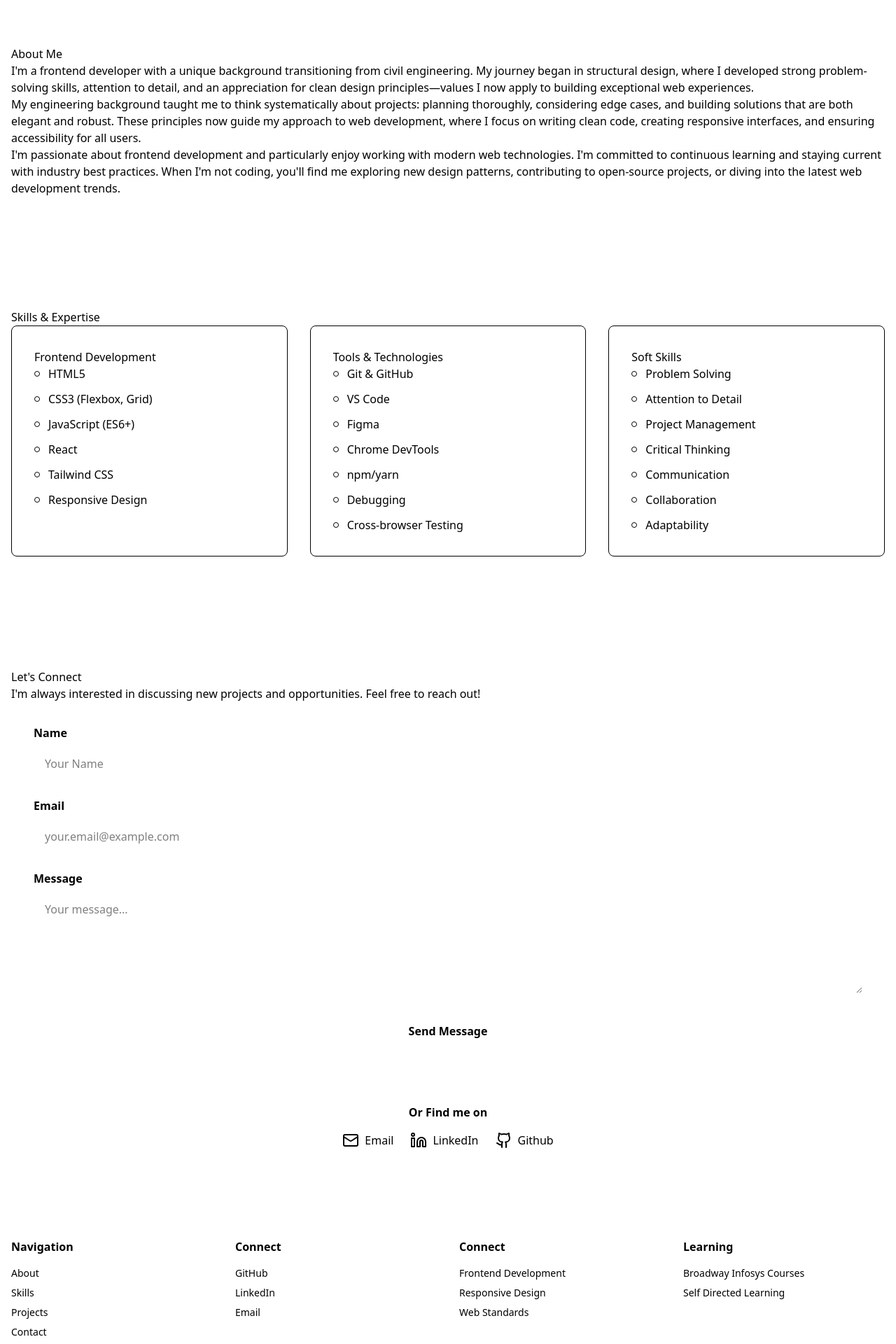
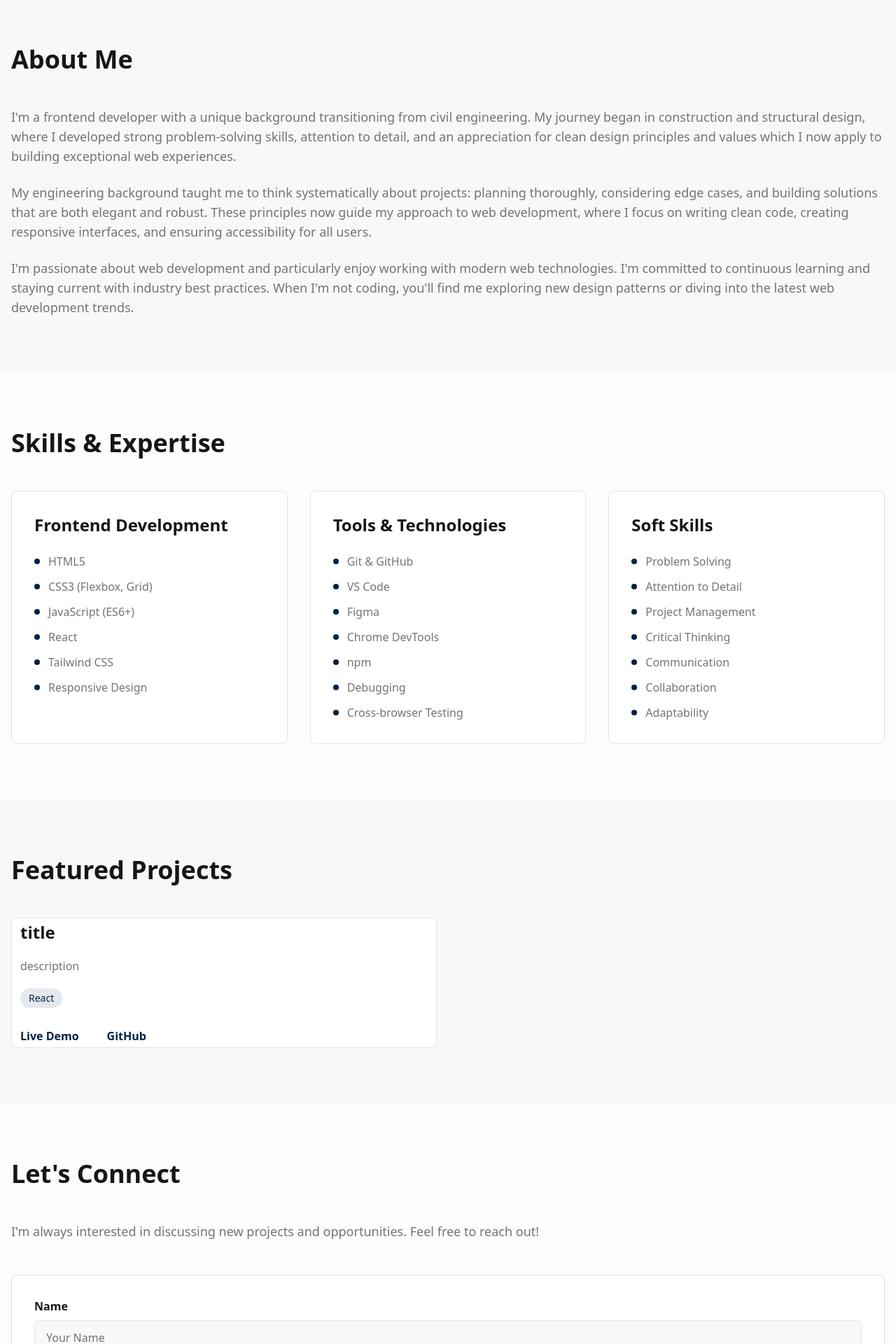
Before and after one commit to pujanshrestha045-arch/My-Portfolio, a React (Vite) app: page / in a window 1280 px wide. Shown: the part 880-2800 px from the top of the page at 70% size. Built offline with nearby package versions, Linux system fonts and the light colour scheme.

Commit message:
css added

```diff
--- a/src/components/About.jsx
+++ b/src/components/About.jsx
@@ -3,22 +3,22 @@ import React from 'react'
 function About() {
     return (
         <>
-            <section id="about" className="py-20 px-4">
+            <section id="about" className="py-20 px-4 bg-(--background)">
                 <div className="container mx-auto">
-                    <h2>About Me</h2>
-                    <div className="">
-                        <p>I'm a frontend developer with a unique background transitioning from civil engineering. My journey began in
+                    <h2 className="text-4xl font-bold text-(--foreground) mb-12 text-balance">About Me</h2>
+                    <div className="space-y-6 text-lg text-(--muted-foreground)">
+                        <p>I'm a frontend developer with a unique background transitioning from civil engineering. My journey began in construction and
                             structural design, where I developed strong problem-solving skills, attention to detail, and an appreciation
-                            for clean design principles—values I now apply to building exceptional web experiences.</p>
+                            for clean design principles and values which I now apply to building exceptional web experiences.</p>
 
                         <p>My engineering background taught me to think systematically about projects: planning thoroughly, considering
                             edge cases, and building solutions that are both elegant and robust. These principles now guide my approach
                             to web development, where I focus on writing clean code, creating responsive interfaces, and ensuring
                             accessibility for all users.</p>
 
-                        <p>I'm passionate about frontend development and particularly enjoy working with modern web technologies. I'm
+                        <p>I'm passionate about web development and particularly enjoy working with modern web technologies. I'm
                             committed to continuous learning and staying current with industry best practices. When I'm not coding,
-                            you'll find me exploring new design patterns, contributing to open-source projects, or diving into the
+                            you'll find me exploring new design patterns or diving into the
                             latest web development trends.</p>
                     </div>
                 </div>
--- a/src/components/Contact.jsx
+++ b/src/components/Contact.jsx
@@ -26,15 +26,15 @@ function Contact() {
 
   return (
     <>
-      <section id='contact' className='py-20 px-4'>
+      <section id='contact' className='py-20 px-4 bg-(--muted)/10'>
         <div className="container mx-auto">
-          <h2>Let's Connect</h2>
-          <p>I'm always interested in discussing new projects and opportunities. Feel free to reach out!</p>
+          <h2 className='text-2xl md:text-4xl font-bold text-(--foreground) mb-12 text-balance'>Let's Connect</h2>
+          <p className='text-lg text-(--muted-foreground) mb-12'>I'm always interested in discussing new projects and opportunities. Feel free to reach out!</p>
 
           {/* Contact Form */}
-          <form className="rounded-lg p-8 mb-12" onSubmit={handleSubmit}>
+          <form className="bg-(--card) rounded-lg p-8 mb-12 border border-(--border)" onSubmit={handleSubmit}>
             <div className="mb-6">
-              <label htmlFor="name" className='block font-semibold mb-2'>Name</label>
+              <label htmlFor="name" className='block text-(--foreground) font-semibold mb-2'>Name</label>
               <input
                 type="text"
                 name="name"
@@ -42,13 +42,13 @@ function Contact() {
                 value={formData.name}
                 required
                 onChange={handleChange}
-                className='w-full rounded-lg px-4 py-3'
+                className='w-full rounded-lg px-4 py-3 bg-(--background) border border-(--border) placeholder-(--muted-foreground)'
                 placeholder='Your Name'
               />
             </div>
 
             <div className="mb-6">
-              <label htmlFor="email" className='block font-semibold mb-2'>Email</label>
+              <label htmlFor="email" className='block text-(--foreground) font-semibold mb-2'>Email</label>
               <input
                 type="email"
                 name="email"
@@ -56,13 +56,13 @@ function Contact() {
                 value={formData.email}
                 required
                 onChange={handleChange}
-                className='w-full rounded-lg px-4 py-3'
+                className='w-full rounded-lg px-4 py-3 bg-(--background) border border-(--border) placeholder-(--muted-foreground)'
                 placeholder='your.email@example.com'
               />
             </div>
 
             <div className="mb-6">
-              <label htmlFor="message" className='block font-semibold mb-2'>Message</label>
+              <label htmlFor="message" className='block text-(--foreground) font-semibold mb-2'>Message</label>
               <textarea
                 name="message"
                 id="message"
@@ -70,7 +70,7 @@ function Contact() {
                 required
                 rows={5}
                 onChange={handleChange}
-                className='w-full rounded-lg px-4 py-3'
+                className='w-full rounded-lg px-4 py-3 bg-(--background) border border-(--border) placeholder-(--muted-foreground)'
                 placeholder='Your message...'>
               </textarea>
             </div>
--- a/src/components/Footer.jsx
+++ b/src/components/Footer.jsx
@@ -5,12 +5,12 @@ function Footer() {
 
   return (
     <>
-      <section id='section' className='py-12 px-4'>
+      <section id='section' className='py-12 px-4 bg-(--foreground) text-(--primary-foreground)'>
         <div className="container mx-auto">
           <div className="grid grid-cols-2 md:grid-cols-4 gap-8 mb-8">
             <div>
-              <h4 className='font-semibold mb-4'>Navigation</h4>
-              <ul className='space-y-2 text-sm'>
+              <h4 className='font-semibold mb-4 text-lg'>Navigation</h4>
+              <ul className='space-y-2 text-sm opacity-80'>
                 <li>
                   <a href="#about">About</a>
                 </li>
@@ -27,8 +27,8 @@ function Footer() {
             </div>
 
             <div>
-              <h4 className="font-semibold mb-4">Connect</h4>
-              <ul className="space-y-2 text-sm">
+              <h4 className="font-semibold mb-4 text-lg">Connect</h4>
+              <ul className="space-y-2 text-sm opacity-80">
                 <li>
                   <a href="#">GitHub</a>
                 </li>
@@ -42,8 +42,8 @@ function Footer() {
             </div>
 
             <div>
-              <h4 className="font-semibold mb-4">Connect</h4>
-              <ul className="space-y-2 text-sm">
+              <h4 className="font-semibold mb-4 text-lg">Connect</h4>
+              <ul className="space-y-2 text-sm opacity-80">
                 <li>
                   <a href="#skills">Frontend Development</a>
                 </li>
@@ -57,16 +57,16 @@ function Footer() {
             </div>
 
             <div>
-              <h4 className="font-semibold mb-4">Learning</h4>
-              <ul className="space-y-2 text-sm">
+              <h4 className="font-semibold mb-4 text-lg">Learning</h4>
+              <ul className="space-y-2 text-sm opacity-80">
                 <li>Broadway Infosys Courses</li>
                 <li>Self Directed Learning</li>
               </ul>
             </div>
           </div>
 
-          <div className="border-t pt-8">
-            <p className='text-center text-sm'>
+          <div className="border-t borer-(--primary-foreground)/20 pt-8">
+            <p className='text-center text-base opacity-80'>
             {currentYear} My Portfolio. Looking forward to contributing to innovative web projects and building
             amazing digital experiences.
             </p>
--- a/src/components/Projects.jsx
+++ b/src/components/Projects.jsx
@@ -1,9 +1,50 @@
 import React from 'react'
 
 function Projects() {
+
+  const projects= [{
+      title: "title",
+      description:
+        "description",
+      technologies: ["React"],
+      liveUrl: "#",
+      githubUrl: "#",
+    },]
+
   return (
     <>
+      <section id='projects' className='py-20 px-4 bg-(--background)'>
+        <div className="container mx-auto">
+          <h2 className='text-2xl md:text-4xl font-bold text-(--foreground) mb-12 text-balance'>Featured Projects</h2>
 
+          <div className="grid md:grid-cols-2 gap-8">
+            {projects.map((project) => (
+              <div key={project.title} className="bg-(--card) rounded-lg border border-(--border) hover:border-(--primary)">
+                <h3 className='px-3 py-1 text-2xl font-bold text-(--foreground) mb-3'>{project.title}</h3>
+                <p className='px-3 py-1 text-(--muted-foreground) mb-4'>{project.description}</p>
+
+                <div className="flex flex-wrap gap-2 mb-6 px-3">
+                  {project.technologies.map((tech) => (
+                    <span key={tech} className='inline-block bg-(--primary)/10 text-(--primary) px-3 py-1 rounded-full text-sm font-medium'>
+                      {tech}
+                    </span>
+                  ))}
+                </div>
+
+                <div className="flex gap-4">
+                  <a href="#" className='px-3 py-1 inline-flex items-center gap-2 font-semibold text-(--primary) hover:underline'>
+                    Live Demo
+                  </a>
+
+                  <a href="#" className='px-3 py-1 inline-flex items-center gap-2 font-semibold text-(--primary) hover:underline'>
+                    GitHub
+                  </a>
+                </div>
+              </div>
+            ))}
+          </div>
+        </div>
+      </section>
     </>
   )
 }
--- a/src/components/Skills.jsx
+++ b/src/components/Skills.jsx
@@ -15,7 +15,7 @@ function Skills() {
         "VS Code",
         "Figma",
         "Chrome DevTools",
-        "npm/yarn",
+        "npm",
         "Debugging",
         "Cross-browser Testing",
     ]
@@ -32,17 +32,17 @@ function Skills() {
 
     return (
         <>
-            <section id='skills' className='py-20 px-4'>
+            <section id='skills' className='py-20 px-4 bg-(--muted)/10'>
                 <div className="container mx-auto">
-                    <h2>Skills & Expertise</h2>
+                    <h2 className='text-2xl md:text-4xl font-bold text-(--foreground) mb-12 text-balance'>Skills & Expertise</h2>
                     <div className="grid md:grid-cols-3 gap-8">
                         {/* Frontend Development */}
-                        <div className="rounded-lg p-8 border">
-                            <h3>Frontend Development</h3>
+                        <div className="bg-(--card) rounded-lg p-8 border border-(--border)">
+                            <h3 className='text-xl md:text-2xl font-bold text-(--foreground) mb-6'>Frontend Development</h3>
                             <ul className='space-y-3'>
                                 {frontendSkills.map((skill) => (
-                                    <li key={skill} className='flex items-center gap-3'>
-                                        <span className='w-2 h-2 rounded-full border' />
+                                    <li key={skill} className='flex items-center gap-3 text-(--muted-foreground)'>
+                                        <span className='w-2 h-2 rounded-full bg-(--primary)' />
                                         {skill}
                                     </li>
                                 ))}
@@ -50,12 +50,12 @@ function Skills() {
                         </div>
 
                         {/* Tools & Technologies */}
-                        <div className="rounded-lg p-8 border">
-                            <h3>Tools & Technologies</h3>
+                        <div className="bg-(--card) rounded-lg p-8 border border-(--border)">
+                            <h3 className='text-xl md:text-2xl font-bold text-(--foreground) mb-6'>Tools & Technologies</h3>
                             <ul className='space-y-3'>
                                 {toolsSkills.map((skill) => (
-                                    <li key={skill} className='flex items-center gap-3'>
-                                        <span className='w-2 h-2 rounded-full border' />
+                                    <li key={skill} className='flex items-center gap-3 text-(--muted-foreground)'>
+                                        <span className='w-2 h-2 rounded-full bg-(--primary)' />
                                         {skill}
                                     </li>
                                 ))}
@@ -63,12 +63,12 @@ function Skills() {
                         </div>
 
                         {/* Soft Skills */}
-                        <div className="rounded-lg p-8 border">
-                            <h3>Soft Skills</h3>
+                        <div className="bg-(--card) rounded-lg p-8 border border-(--border)">
+                            <h3 className='text-xl md:text-2xl font-bold text-(--foreground) mb-6'>Soft Skills</h3>
                             <ul className='space-y-3'>
                                 {softSkills.map((skill) => (
-                                    <li key={skill} className='flex items-center gap-3'>
-                                        <span className='w-2 h-2 rounded-full border' />
+                                    <li key={skill} className='flex items-center gap-3 text-(--muted-foreground)'>
+                                        <span className='w-2 h-2 rounded-full bg-(--primary)' />
                                         {skill}
                                     </li>
                                 ))}
--- /dev/null
+++ b/src/components/Theme-provider.jsx
@@ -0,0 +1,6 @@
+import * as React from 'react';
+import { ThemeProvider as NextThemesProvider } from 'next-themes';
+
+export function ThemeProvider({ children, ...props }) {
+  return <NextThemesProvider {...props}>{children}</NextThemesProvider>;
+}
--- /dev/null
+++ b/src/components/Theme-toggle.jsx
@@ -0,0 +1,31 @@
+import * as React from "react"
+import { Moon, Sun } from "lucide-react"
+import { useTheme } from "next-themes"
+
+export function ThemeToggle() {
+  const { theme, setTheme } = useTheme()
+  const [mounted, setMounted] = React.useState(false)
+
+  React.useEffect(() => {
+    setMounted(true)
+  }, [])
+
+  if (!mounted) {
+    return (
+      <button className="p-2 rounded-lg hover:bg-secondary">
+        <div className="h-5 w-5" />
+      </button>
+    )
+  }
+
+  return (
+    <button
+      onClick={() => setTheme(theme === "dark" ? "light" : "dark")}
+      className="p-2 rounded-lg hover:bg-secondary group"
+      aria-label="Toggle theme"
+    >
+      <Sun className="h-5 w-5 rotate-0 scale-100 transition-transform dark:-rotate-90 dark:scale-0" />
+      <Moon className="absolute h-5 w-5 rotate-90 scale-0 transition-transform dark:rotate-0 dark:scale-100" />
+    </button>
+  )
+}
--- a/src/css/index.css
+++ b/src/css/index.css
@@ -1,5 +1,41 @@
 @import "tailwindcss";
+
+@custom-variant dark (&:where(.dark, .dark *));
 
 *{
   box-sizing: border-box;
 }
+
+:root{
+  --background: oklch(0.98 0 0);
+  --foreground: oklch(0.2 0 0);
+  --card: oklch(1 0 0);
+  --card-foreground: oklch(0.2 0 0);
+  --primary: oklch(0.25 0.08 250);
+  --primary-foreground: oklch(1 0 0);
+  --secondary: oklch(0.95 0 0);
+  --secondary-foreground: oklch(0.2 0 0);
+  --muted: oklch(0.92 0 0);
+  --muted-foreground: oklch(0.56 0 0);
+  --accent: oklch(0.6 0.18 200);
+  --accent-foreground: oklch(1 0 0);
+  --border: oklch(0.92 0 0);
+  --input: oklch(0.92 0 0);
+}
+
+.dark{
+  --background: oklch(0.12 0 0);
+  --foreground: oklch(0.96 0 0);
+  --card: oklch(0.15 0 0);
+  --card-foreground: oklch(0.95 0 0);
+  --primary: oklch(0.95 0 0);
+  --primary-foreground: oklch(0.12 0 0);
+  --secondary: oklch(0.2 0 0);
+  --secondary-foreground: oklch(0.95 0 0);
+  --muted: oklch(0.2 0 0);
+  --muted-foreground: oklch(0.7 0 0);
+  --accent: oklch(0.6 0.18 200);
+  --accent-foreground: oklch(0.12 0 0);
+  --border: oklch(0.2 0 0);
+  --input: oklch(0.2 0 0);
+}
```
Also changed, not shown: package.json (+5 -2 lines), src/components/Header.jsx (+16 -11 lines), src/components/Hero.jsx (+18 -9 lines), 1 other file (tests, documents, lock files or other folders).
